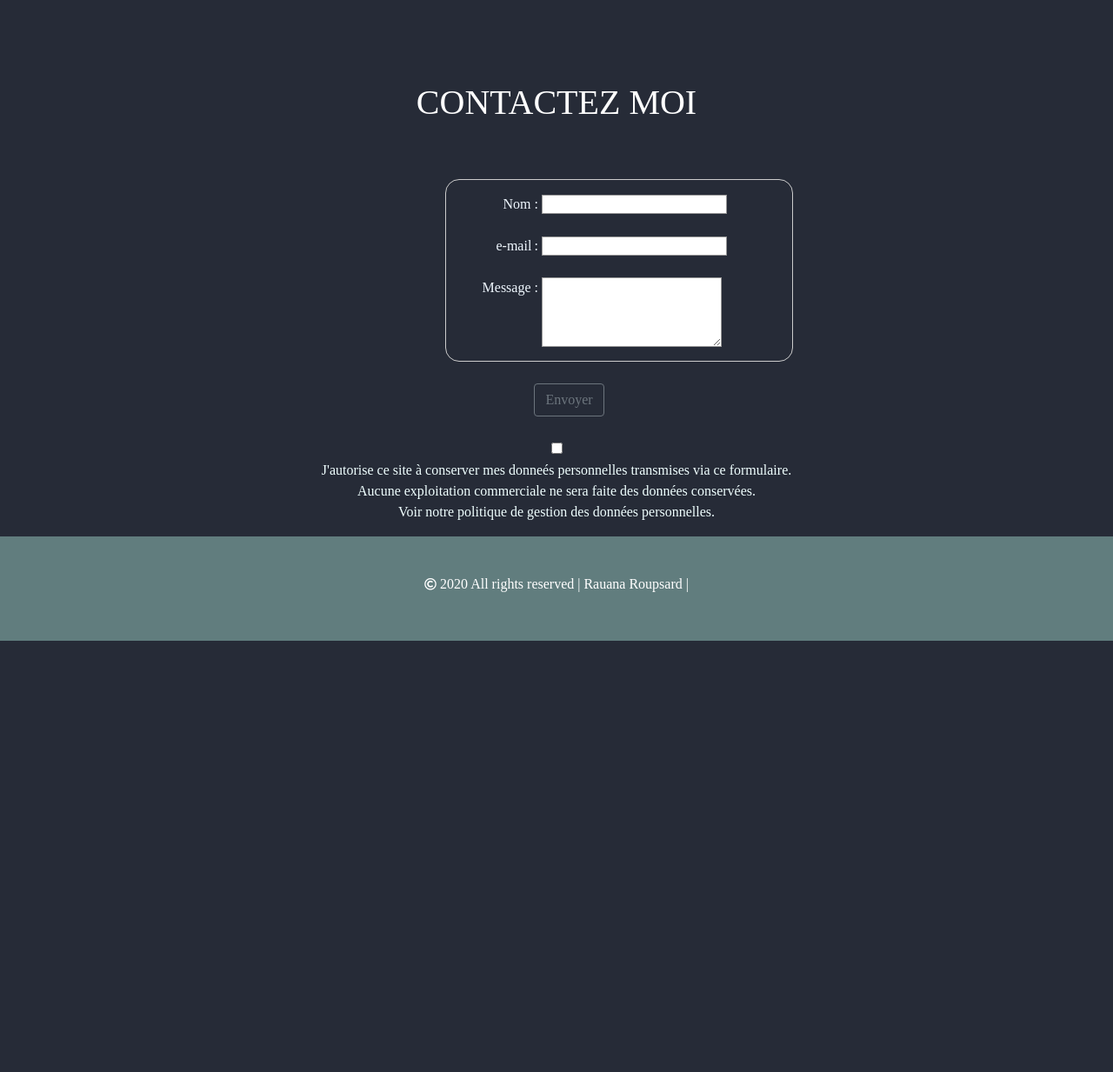
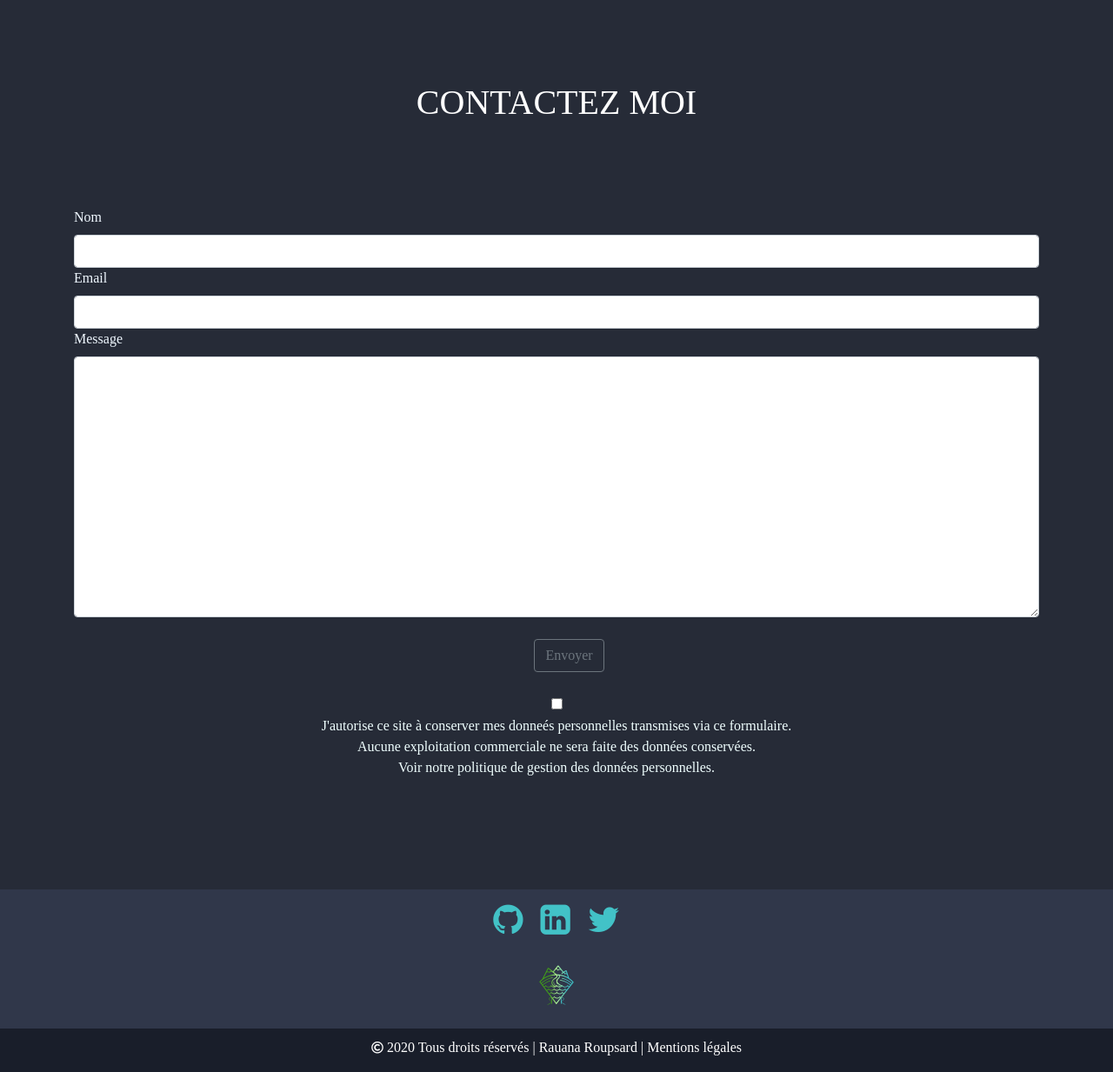
Before and after one commit to harfang14/portfolio, a PHP site: page / in a window 1280 px wide; the page is wider, and only the part inside the window is pictured. Shown: the part 4720-5953 px from the top of that part at 87% size. Before the commit the page ends 5457 px from the top of that part, so only its background shows below. Run offline with PHP 8.4, Linux system fonts and the light colour scheme; some libraries are stand-ins or nearby versions; some web fonts are replaced.

Commit message:
portfolio amélioré

```diff
--- a/index.html
+++ b/index.html
@@ -9,9 +9,12 @@
     <link rel="stylesheet"  href="https://fonts.googleapis.com/css?family=Inria+Serif&display=swap" >
     <link rel="stylesheet" href="https://cdnjs.cloudflare.com/ajax/libs/font-awesome/4.7.0/css/font-awesome.min.css">
     <link rel="stylesheet" href="https://stackpath.bootstrapcdn.com/bootstrap/4.4.1/css/bootstrap.min.css" integrity="sha384-Vkoo8x4CGsO3+Hhxv8T/Q5PaXtkKtu6ug5TOeNV6gBiFeWPGFN9MuhOf23Q9Ifjh" crossorigin="anonymous">
+    <!-- <link rel="stylesheet" href="https://cdn.jsdelivr.net/npm/animate.css@3.5.2/animate.min.css%22%3E">-->
     <link rel="stylesheet" href="styles.css">
+
 </head>
 <body>
+
     <!--Partie Navbar-->
 
 <p id="accueil"></p> <!--Point d'ancrage-->
@@ -40,18 +43,19 @@
             <!--Partie centrale image-->
             <div class="describe">
 
-                <h1> <strong>RAUANA ROUPSARD</strong></h1>
+
+                <h1><strong>RAUANA ROUPSARD</strong></h1>
                 <p><strong> Développeur Web</strong> </p>
 
             </div>
-
+<!--
                 <div class="icon">
                     <a href="https://github.com/harfang14?tab=repositories" class="fa fa-github" ></a>
                     <a href="https://www.linkedin.com/in/rauana-roupsard/" class="fa fa-linkedin-square"></a>
                     <a href="https://twitter.com/Rauana987" class="fa fa-twitter"></a>
 <p id="a_propos"></p>
 
-                 </div>
+                 </div> -->
         </div>
 
     <!--Partie Description avec photo de profil-->
@@ -141,7 +145,7 @@
              <h1>EXPÉRIENCES</h1>
         </div>
 
-    <div class="academy"> <!--Rajouter une vidéo promotionnel du campus -->
+    <div class="academy">
 
             <img src="logo_campus.png" >
 
@@ -160,7 +164,7 @@
 
     <div class="THP">
 
-            <img src="thp_logo.png" > <!--Idem que pour Campus Academy vidéo et ou lien -->
+            <img src="thp_logo.png" >
 
                 <div class="thp_texte">
                     <div class="thp_enfant_texte">
@@ -188,10 +192,10 @@
 
     <div class="sites">
         <div class="site_campus">
-            <a href="https://www.campus.academy/">Pour découvrir Campus Academy</a>
+            <a href="https://www.campus.academy/">Pour découvrir <span>Campus Academy</span> </a>
         </div>
         <div class="site_thp">
-            <a href=" ">Pour découvrir The Hacking Project</a>
+            <a href=" ">Pour découvrir <span>The Hacking Project</span></a>
         </div>
     </div>
 
@@ -236,24 +240,25 @@
 
  <p id="contact"></p>
 
+
     <form action="/ma-page-de-traitement" method="post">
 
-        <div>
-            <label for="name">Nom :</label>
-            <input type="text" id="name" name="user_name">
-        </div>
+    </form>
 
-        <div>
-            <label for="mail">e-mail :</label>
-            <input type="email" id="mail" name="user_mail">
-        </div>
 
-        <div>
-            <label for="msg">Message :</label>
-            <textarea id="msg" name="user_message"></textarea>
-        </div>
+    <div class="container">
+        <label for="nom">Nom</label><br>
+        <input id="nom" type="text" class="form-control">
 
-    </form>
+        <label for="email">Email</label><br>
+        <input id="email" type="text" class="form-control">
+
+
+        <label for="message">Message</label><br>
+        <textarea id="message" class="form-control" style="min-height: 300px">
+
+        </textarea>
+    </div>
 
         <div class="button_send">
              <a button type="button" class="btn btn-outline-secondary" href="" >Envoyer</button></a>
@@ -261,22 +266,34 @@
 
 
             <div class="text_consentement"><input type="checkbox" >
-
-                <p>J'autorise ce site à conserver mes donneés personnelles transmises via ce formulaire.<br> Aucune exploitation commerciale ne sera faite des données conservées.<br>
+               <p>J'autorise ce site à conserver mes donneés personnelles transmises via ce formulaire.<br> Aucune exploitation commerciale ne sera faite des données conservées.<br>
                 Voir notre politique de gestion des données personnelles.</p>
             </div>
 
+    <!--Partie Footer ajouter les icônes de réseaux-->
 
-    <!--Partie Footer ajouter les icônes de réseaux-->
-    <div class="footer">
+    <footer class="footer">
 
-        <p><i class='far fa-copyright' style='font-size:14px'></i> 2020 All rights reserved | Rauana Roupsard | </p>
-        <!-- <div class="icon2">
+
+      <div class="all">
+
             <a href="https://github.com/harfang14?tab=repositories" class="fa fa-github" ></a>
             <a href="https://www.linkedin.com/in/rauana-roupsard/" class="fa fa-linkedin-square"></a>
             <a href="https://twitter.com/Rauana987" class="fa fa-twitter"></a>
-        </div>    -->
     </div>
+
+        <a id="backtotop" href="#" class="sr-button sr-button4 mini-button sr-buttonicon"><i class="fa fa-chevron-up"></i></a>
+         <div class="logo_footer">
+             <img src="logo.png">
+         </div>
+
+         <div id="copyright">
+            <p><i class='far fa-copyright' style='font-size:14px'></i> 2020 Tous droits réservés | Rauana Roupsard | Mentions légales </p>
+         </div>
+
+    </footer>
+
+
 
 
 </body>
--- a/styles.css
+++ b/styles.css
@@ -13,7 +13,7 @@
     top: 0;
     height: 100px; /*navbar plus large*/
     width: 100%;
-    background-color: #262b37;
+    background-color: #191E2A;
   }
 
   #logo {
@@ -91,21 +91,25 @@
   .describe>h1:hover {transform: scale(1.50);}
 
   .describe h1 {
-    font-size: 50px;
-    color:  #b4f3f5;
+    font-size: 80px;
+    color:  #ffffff;
     transform: scale(1);
     transition-property:transform;
     transition-duration: 1000ms;
+    margin-top: 25%;
   }
+
+
 
   .describe p {
     font-size: 40px;
-    color: #b0ed93;
+    color: #ffffff;
     transform: scale(1);
     transition-property:transform;
     transition-duration: 1000ms;
     position: relative;
     top: 30px;
+    margin-top: %;
   }
 
   .describe>p:hover { transform: scale(1.50); }
@@ -152,7 +156,6 @@
     left: 50%;
     transform: translate(-50%,-50%);
     margin-right: 5%;
-    margin-top: %;
   }
 
   .txt_describe h2 {
@@ -160,6 +163,17 @@
     padding-bottom: 2%;
     color: white ;
   }
+
+ /* .txt_describe h2:hover {
+    content: "";
+    transition: all 0.4s ease-in-out;
+    position: absolute;
+    right: 50%;
+    left: 50%;
+    bottom: 0;
+    height: 2px;
+    background-color: #42c2c7;
+  }*/
 
   .txt_describe h3 {
     margin-right: 25%;
@@ -358,7 +372,6 @@ transform: translateY(-50%);
 .sites {
   display: flex;
   margin-top: 2%;
-  text-decoration:none ; color: white;
   font-size: 1.2em;
 }
 
@@ -366,12 +379,23 @@ transform: translateY(-50%);
   flex: 1;
   margin-left: 17%;
 }
+.site_campus a{
+  text-decoration:none ; color: #42c2c7;
+}
+
+.site_campus span:hover {color: #bbff9c;}
 
 .site_thp{
   flex: 1;
   margin-left: 17%;
+}
 
+.site_thp a{
+  text-decoration: none; color:#42c2c7;
 }
+
+.site_thp span:hover {  color: #bbff9c;}
+
 /******************RECOMMANDATAION*****************/
 
   .recommandation{
@@ -404,7 +428,7 @@ transform: translateY(-50%);
 }
 
 /****************CONTACT*************************/
-.contact {
+  .contact {
   text-align: center;
   color:white;
   margin-top: 15%;
@@ -414,7 +438,7 @@ form {
   margin-top: 5%;
   width: 400px;
   padding: 1em;
-  border: 1px solid #CCC;
+  /*border: 1px solid #CCC;*/
   border-radius: 1em;
   margin-left: 40%;
   bottom: 40;
@@ -425,7 +449,6 @@ form div + div {  margin-top: 1em;}
 label {
   display: inline-block;
   width: 90px;
-  text-align: right;
   color: aliceblue;
 }
 
@@ -453,9 +476,7 @@ textarea {
   margin-left: 48%;
 }
 
-
 .text_consentement {
-
  /* background-color: bisque;*/
   margin-top: 2%;
   text-align: center;
@@ -476,26 +497,56 @@ textarea {
 
 .footer{
   bottom: 0;
-  display: flex;
   justify-content: center;
   padding: 5px;
   color: #fff;
-  height: 4%;
-  background-color: #617d7e;
+  height: 7%;
+  background-color: #30374A;
+  position: relative;
+  margin-top: 10%;
 }
 
-.footer p {
+.all {
+  display: flex;
+  justify-content: center;
+}
+.all a
+{
+  font-size: 40px;
+  padding: 10px;
+  text-decoration: none;
+  color: #42c2c7;
+}
+#backtotop
+{
+  position: absolute;
+  bottom: 10px;
+  right: 10px;
+  font-size: 30px;
+}
+#copyright
+{
+  width: 100%;
+  background: #191E2A;
+  position: absolute;
+  bottom: 0px;
+  left: 50%;
+  transform: translateX(-50%);
+}
+#copyright p
+{
   text-align: center;
-  margin-top: 3%;
-
+  margin-top: 10px;
 }
 
-/*
-.icon2 {
-  margin-top: 8%;
-    font-size: 48px;
-    text-decoration: none;
-    margin-right: 7%;
-    color:#b4f3f5;
-    background-color: cadetblue;
-}*/
+.logo_footer
+{
+  justify-content: center;
+  margin-top: 20px;
+  text-align: center;
+}
+
+.logo_footer img {
+height:50px;
+width: 50px;
+}
```
Also changed, not shown: clavier_animation.js (added, +220 -0 lines), formulaire_contact.php (added).
